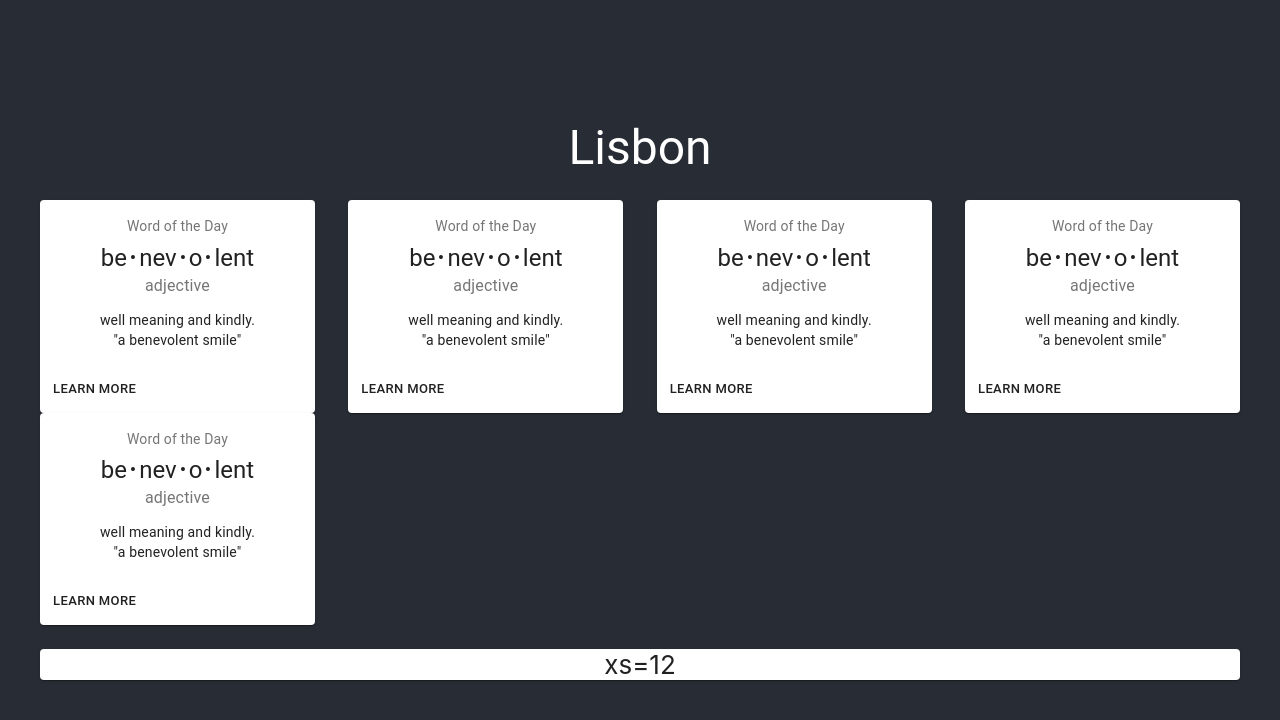
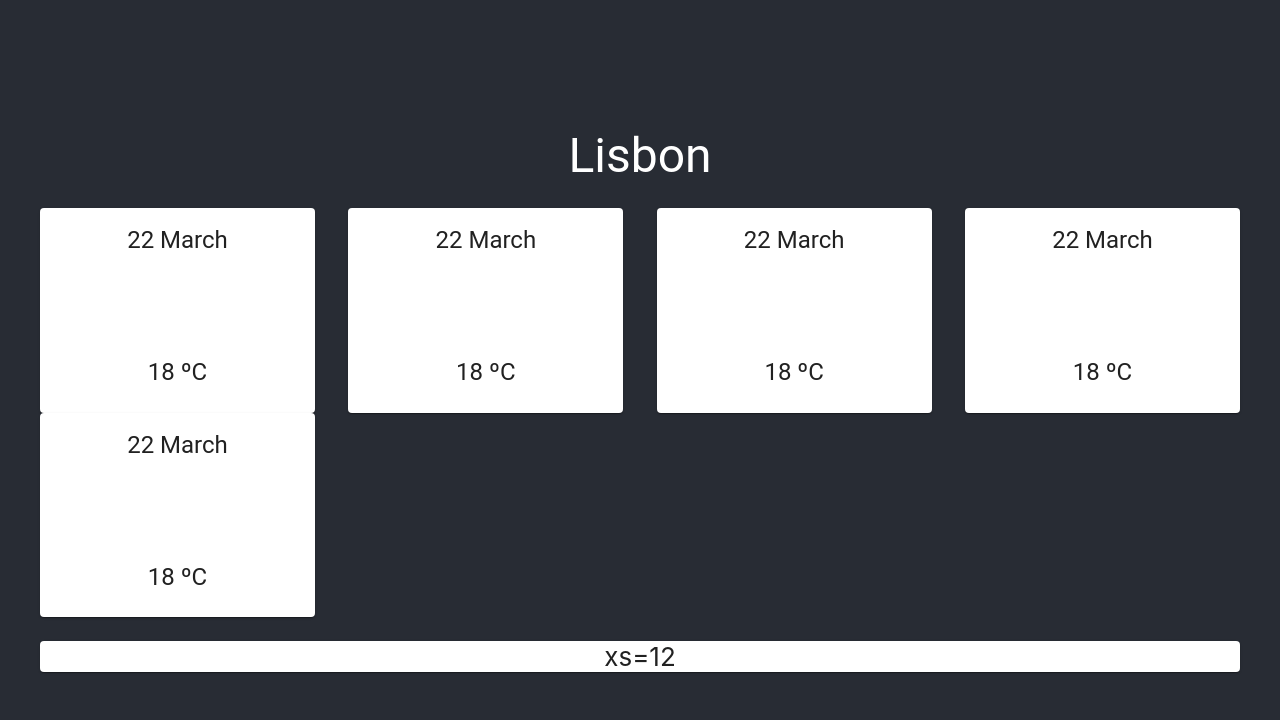
Before and after one commit to imaginary-cloud/react-weather-app, a React (Create React App) app: page / in a window 1280 px wide. Shown: the top 720 px of the page. Built offline with nearby package versions, Linux system fonts and the light colour scheme.

Commit message:
replace information on the weatherCard

```diff
--- a/src/WeatherCard.js
+++ b/src/WeatherCard.js
@@ -10,48 +10,26 @@ const useStyles = makeStyles({
   root: {
     minWidth: 275
   },
-  bullet: {
-    display: "inline-block",
-    margin: "0 2px",
-    transform: "scale(0.8)"
-  },
-  title: {
-    fontSize: 14
-  },
-  pos: {
-    marginBottom: 12
+  icon: {
+    height: "100px"
   }
 });
 
 export default function WeatherCard() {
   const classes = useStyles();
-  const bull = <span className={classes.bullet}>•</span>;
 
   return (
     <Card className={classes.root}>
       <CardContent>
-        <Typography
-          className={classes.title}
-          color="textSecondary"
-          gutterBottom
-        >
-          Word of the Day
+        <Typography variant="h5" component="h2">
+          22 March
         </Typography>
+        {/* image */}
+        <div className={classes.icon}></div>
         <Typography variant="h5" component="h2">
-          be{bull}nev{bull}o{bull}lent
-        </Typography>
-        <Typography className={classes.pos} color="textSecondary">
-          adjective
-        </Typography>
-        <Typography variant="body2" component="p">
-          well meaning and kindly.
-          <br />
-          {'"a benevolent smile"'}
+          18 ºC
         </Typography>
       </CardContent>
-      <CardActions>
-        <Button size="small">Learn More</Button>
-      </CardActions>
     </Card>
   );
 }
```
